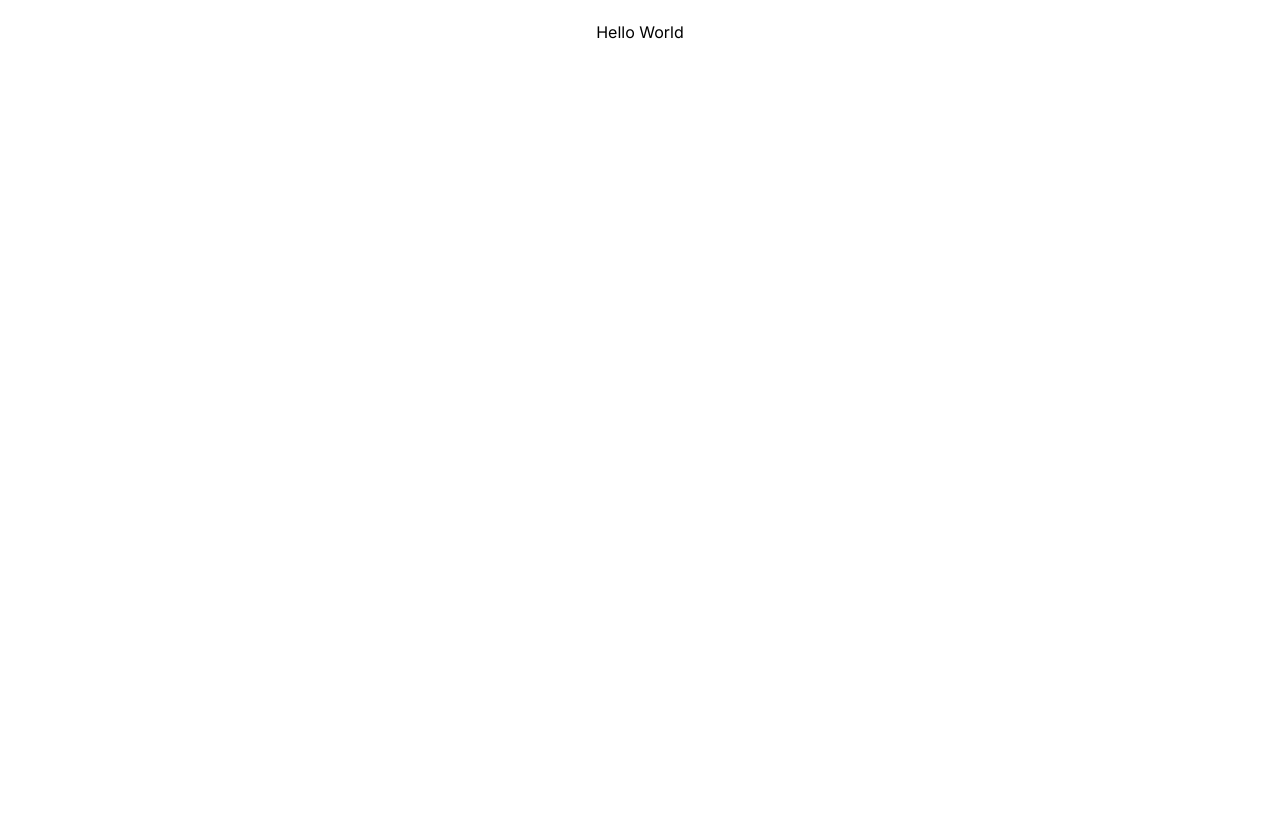
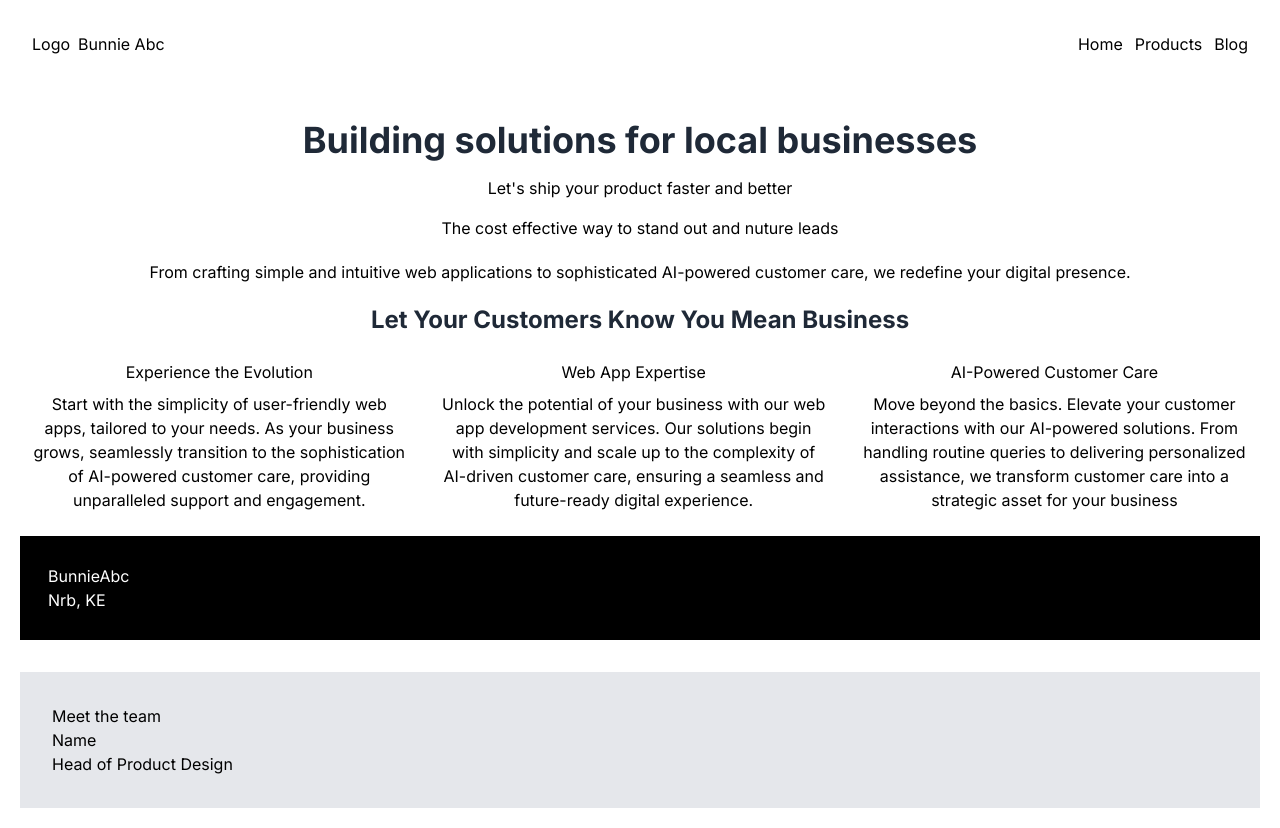
Before and after one commit to tito-arch/bunniestorekenya, a Next.js app: page / in a window 1280 px wide. Before the commit the page ends 800 px from the top, so only its background shows below. Built offline with nearby package versions, Linux system fonts and the light colour scheme.

Commit message:
Add: home page mark up and some styling, nothing fancy

```diff
--- a/app/page.js
+++ b/app/page.js
@@ -2,8 +2,103 @@ import Image from "next/image";
 
 export default function Home() {
   return (
-    <main className="flex min-h-screen flex-col items-center justify-between p-5">
-      <p>Hello World</p>
-    </main>
+    <>
+      <main className="flex min-h-screen flex-col p-5 gap-3 ">
+        {/* Nav bar */}
+        <div className="flex flex-row justify-between m-3">
+          <div className=" flex flex-row gap-2">
+            {/* Logo */}
+            <p>Logo</p>
+            <h2>Bunnie Abc</h2>
+          </div>
+          <div>
+            <ul className="flex flex-row justify-between gap-3 ">
+              <li>Home</li>
+              <li>Products</li>
+              <li>Blog</li>
+            </ul>
+          </div>
+        </div>
+        {/* Header */}
+        <div className="flex flex-col gap-4 items-center mt-10 ">
+          <h1 className="text-4xl font-bold text-gray-800">
+            Building solutions for local businesses
+          </h1>
+          <h2>Let&#39;s ship your product faster and better</h2>
+          <p>The cost effective way to stand out and nuture leads</p>
+        </div>
+        {/* center div */}
+        <div className="flex flex-col items-center p-2 ">
+          <p>
+            From crafting simple and intuitive web applications to sophisticated
+            AI-powered customer care, we redefine your digital presence.
+          </p>
+        </div>
+        <div>
+          <h2 className="text-center text-2xl font-bold text-gray-800">
+            Let Your Customers Know You Mean Business
+          </h2>
+        </div>
+        <div className="flex flex-col md:flex-row gap-2">
+          <div className="flex flex-col items-center justify-center p-3 gap-2">
+            {/* Icon */}
+            <h2>Experience the Evolution</h2>
+            <p className="text-center">
+              Start with the simplicity of user-friendly web apps, tailored to
+              your needs. As your business grows, seamlessly transition to the
+              sophistication of AI-powered customer care, providing unparalleled
+              support and engagement.
+            </p>
+          </div>
+          <div className="flex flex-col items-center justify-center p-3 gap-2">
+            {/* Icon */}
+            <h2>Web App Expertise</h2>
+            <p className="text-center">
+              Unlock the potential of your business with our web app development
+              services. Our solutions begin with simplicity and scale up to the
+              complexity of AI-driven customer care, ensuring a seamless and
+              future-ready digital experience.
+            </p>
+          </div>
+          <div className="flex flex-col items-center justify-center p-3 gap-2">
+            {/* Icon */}
+            <h2>AI-Powered Customer Care</h2>
+            <p className="text-center">
+              Move beyond the basics. Elevate your customer interactions with
+              our AI-powered solutions. From handling routine queries to
+              delivering personalized assistance, we transform customer care
+              into a strategic asset for your business
+            </p>
+          </div>
+        </div>
+        <div className="w-full bg-black p-7">
+          <h2 className="text-white">BunnieAbc</h2>
+          <h3 className="text-white">Nrb, KE</h3>
+        </div>
+        <div className="skew-y-1/2 bg-gray-200 p-8 mt-5">
+          <h2>Meet the team</h2>
+          <div>
+            <section>
+              {/*
+              <Image
+                    src="/images/1.jpg"
+                    alt="Picture of the author"
+                    width={500}
+                    height={500}
+                  />
+                  */}
+              <h3>Name</h3>
+              <p>Head of Product Design</p>
+            </section>
+            <article>{/* Some random quote */}</article>
+          </div>
+        </div>
+      </main>
+      <footer>
+        <h1 class="animate-text bg-gradient-to-r from-teal-500 via-purple-500 to-orange-500 bg-clip-text text-transparent text-5xl font-black">
+          {/* Bunnie Abc */}
+        </h1>
+      </footer>
+    </>
   );
 }
```
